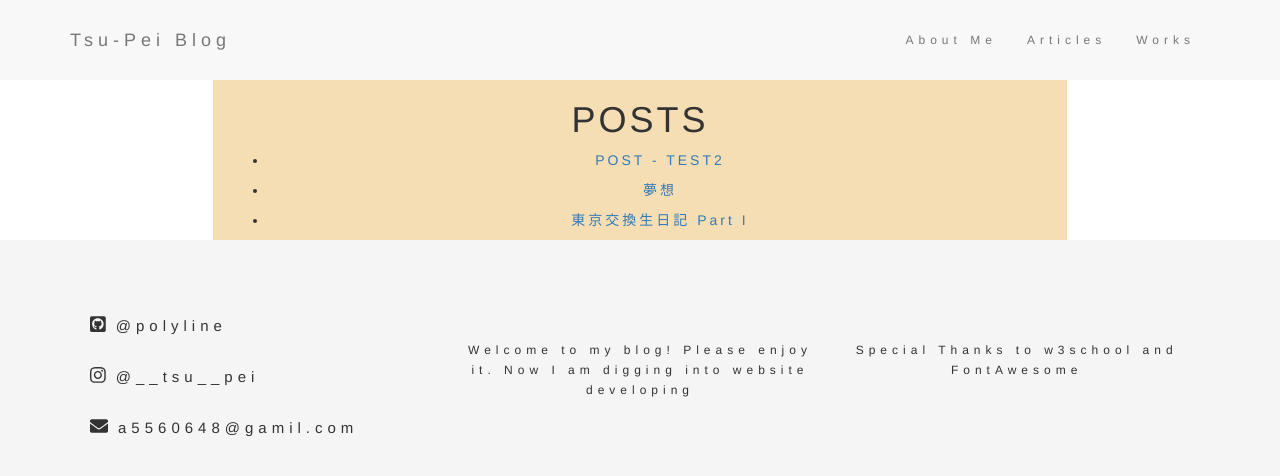
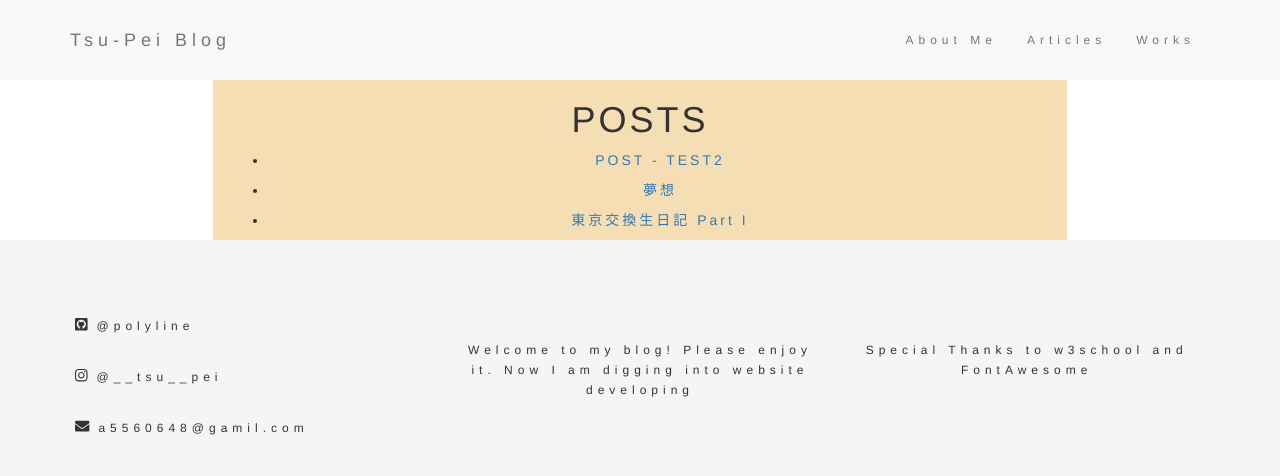
Before and after one commit to polyline/polyline.github.io, a Jekyll site: the page built from posts/categories/index.html, in a window 1280 px wide. Shown: the top 476 px of the page. Built offline with Jekyll 4.4.1, drawn with Linux system fonts in a browser that asks for light colours; nearby versions of some CDN libraries.

Commit message:
換成自己的網站

```diff
--- a/css/common.css
+++ b/css/common.css
@@ -114,7 +114,7 @@ body {
 
 .footer-window {
 	background: #F5F5F5;
-	padding: 30px 75px;
+	padding: 30px 60px;
 	margin: 0px;
 	font-size: 12px;
     letter-spacing: 5px;
@@ -127,7 +127,7 @@ body {
 }
 
 .footer-info {
-	font-size: 1.5em;
+	font-size: 1.2em;
 	line-height: 50px;
 }
 
@@ -143,5 +143,5 @@ body {
 }
 
 .account {
-	font-size: 1.5rem;
+	font-size: 1.2rem;
 }
```
Also changed, not shown: 1 other file.
